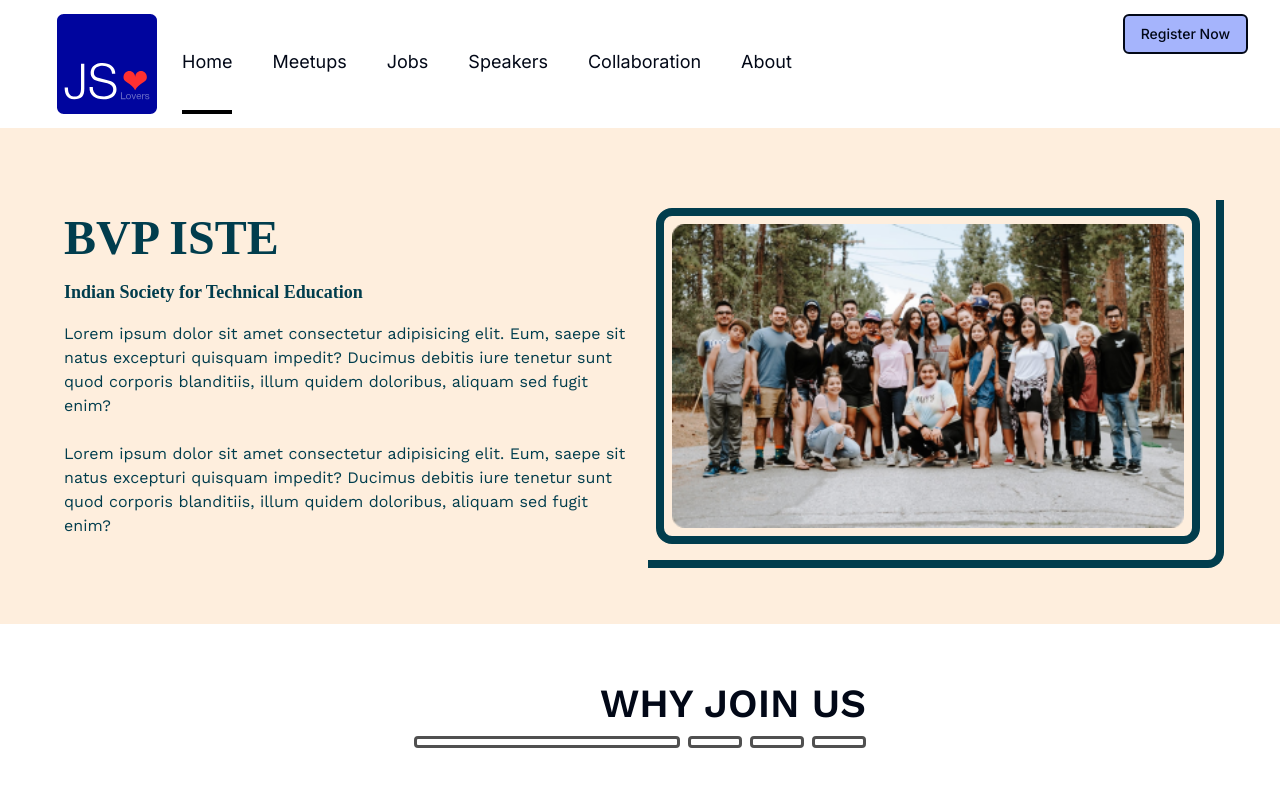
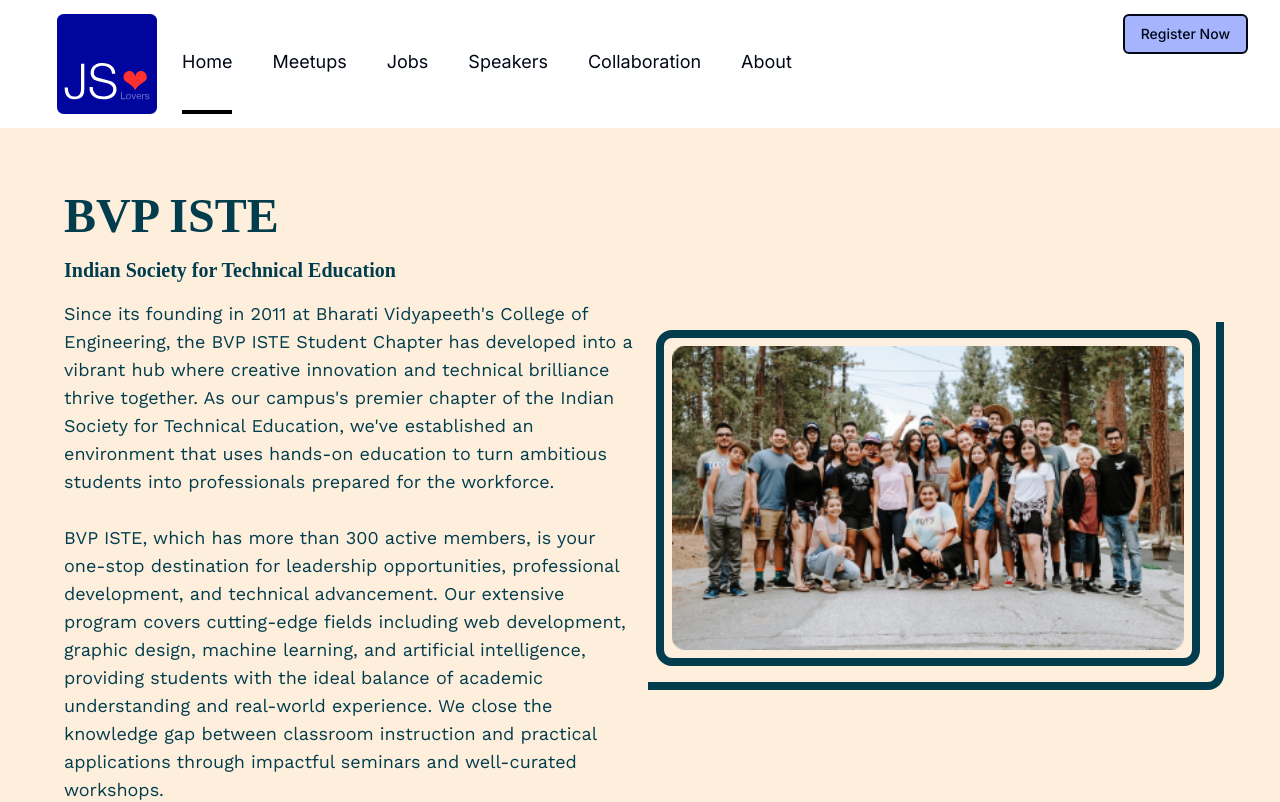
Before and after one commit to AdityaNath0777/iste-web-2024, a Next.js app: page / in a window 1280 px wide. Shown: the top 802 px of the page. Built offline with nearby package versions, Linux system fonts and the light colour scheme.

Commit message:
ui: Hero component ui improvementsu

```diff
--- a/components/Hero/Hero.tsx
+++ b/components/Hero/Hero.tsx
@@ -1,42 +1,60 @@
-import Image from 'next/image';
+import Image from "next/image";
 
 export default function Hero() {
   return (
-    <section className="flex flex-col md:flex-row bg-[#FEEEDD] p-10 md:p-12 lg:p-16 md:items-center justify-center space-y-6 md:space-y-0">
+    <section className="flex flex-col justify-center space-y-6 bg-[#feeedc] p-10 md:flex-row md:items-center md:space-y-0 md:p-12 lg:p-16">
       {/* Text Section */}
-      <div className="md:w-1/2 space-y-4">
-        <h1 className="text-5xl font-bold" style={{ fontFamily: 'Spicy Rice, cursive', color: '#013D4D' }}>
+      <div className="space-y-4 md:w-1/2">
+        <h1
+          className="text-5xl font-bold text-[#013D4D]"
+          style={{ fontFamily: "Spicy Rice, cursive", color: "" }}
+        >
           BVP ISTE
         </h1>
-        <h2 className="text-lg font-semibold" style={{ fontFamily: 'Spicy Rice, cursive', color: '#013D4D' }}>
+        <h2
+          className="text-xl font-semibold text-[#013D4D]"
+          style={{ fontFamily: "Spicy Rice, cursive", color: "" }}
+        >
           Indian Society for Technical Education
         </h2>
-        <p className="text-gray-700" style={{ fontFamily: 'Work Sans, sans-serif', color: '#013D4D' }}>
-          Lorem ipsum dolor sit amet consectetur adipisicing elit. Eum, saepe sit natus excepturi quisquam impedit? Ducimus debitis
-          iure tenetur sunt quod corporis blanditiis, illum quidem
-          doloribus, aliquam sed fugit enim?
+        <p
+          className="text-[#013D4D] text-lg"
+          style={{ fontFamily: "Work Sans, sans-serif", color: "" }}
+        >
+          Since its founding in 2011 at Bharati Vidyapeeth's College of
+          Engineering, the BVP ISTE Student Chapter has developed into a vibrant
+          hub where creative innovation and technical brilliance thrive
+          together. As our campus's premier chapter of the Indian Society for
+          Technical Education, we've established an environment that uses
+          hands-on education to turn ambitious students into professionals
+          prepared for the workforce.
           <br />
           <br />
-          Lorem ipsum dolor sit amet consectetur adipisicing elit. Eum, saepe sit natus excepturi quisquam impedit? Ducimus debitis
-          iure tenetur sunt quod corporis blanditiis, illum quidem
-          doloribus, aliquam sed fugit enim?
+          BVP ISTE, which has more than 300 active members, is your one-stop
+          destination for leadership opportunities, professional development,
+          and technical advancement. Our extensive program covers cutting-edge
+          fields including web development, graphic design, machine learning,
+          and artificial intelligence, providing students with the ideal balance
+          of academic understanding and real-world experience. We close the
+          knowledge gap between classroom instruction and practical applications
+          through impactful seminars and well-curated workshops.
         </p>
       </div>
 
       {/* Image Section with Double Frame Effect */}
-      <div className="md:w-1/2 flex justify-center md:justify-end">
+      <div className="flex justify-center md:w-1/2 md:justify-end">
         <div className="relative p-4">
           {/* Outer Frame with rounded bottom-right corner */}
-          <div className="absolute right-0 bottom-0 w-full h-full border-r-8 border-b-8 border-[#013D4D] translate-x-2 translate-y-2 rounded-br-2xl"></div>
+          <div className="absolute bottom-0 right-0 h-full w-full translate-x-2 translate-y-2 rounded-br-2xl border-b-8 border-r-8 border-[#013D4D]"></div>
 
           {/* Inner Frame */}
-          <div className="relative border-8 border-[#013D4D] p-2 bg-[#FEEEDD] rounded-2xl">
+          <div className="relative rounded-2xl border-8 border-[#013D4D] bg-[#FEEEDD] p-2">
             <Image
               src="/assets/story_image.png"
               alt="Story Image"
               width={600}
               height={350}
-              className="object-cover rounded-lg"
+              className="rounded-lg object-cover"
             />
           </div>
         </div>
```
